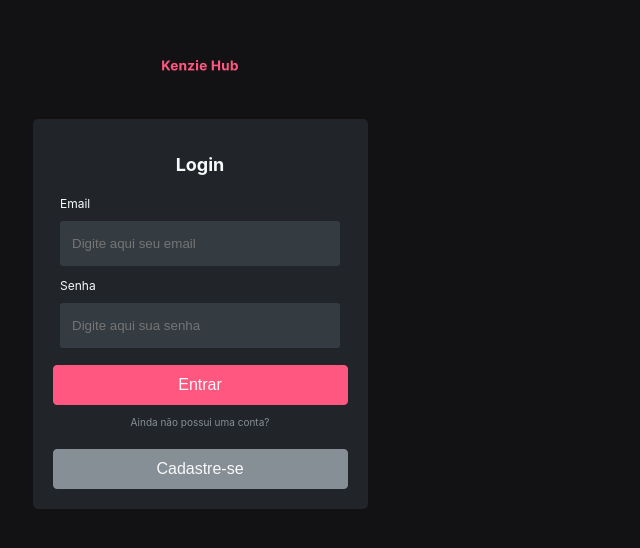
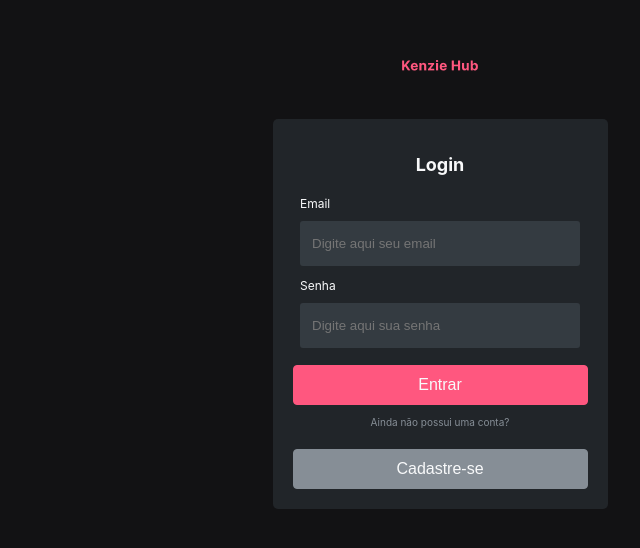
Before and after one commit to Kenzie-Academy-Brasil-Developers/react-entrega-s2-kenzie-hub-matheusprado1, a React (Create React App) app: page /login in a window 1280 px wide. Shown: the part 116-664 px from the top of the page, without its empty margins (200-840 px from the left). Built offline with nearby package versions, Linux system fonts and the light colour scheme.

Commit message:
feat: atualization in App.js and add more styles

```diff
--- a/src/App.css
+++ b/src/App.css
@@ -1,5 +1,4 @@
 .App {
-  width: 100vh;
   height: 100vh;
 
   display: flex;
--- a/src/components/postModal/index.jsx
+++ b/src/components/postModal/index.jsx
@@ -34,7 +34,7 @@ const PostModal = ({ setPostModal }) => {
       .catch((err) => toast.error("Ops!! Algo deu errado."));
   };
 
-  console.log(token);
+  // console.log(token);
 
   return (
     <motion.div
```
